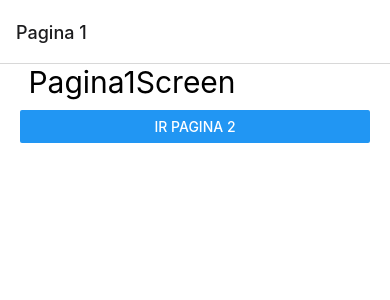
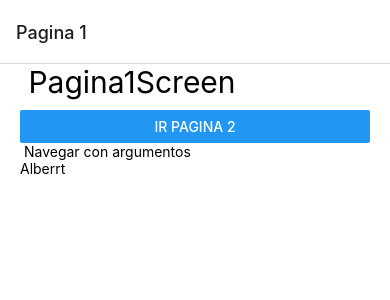
Before and after one commit to johan50693/react_native_navegation, a React Native app: screen /Pagina1Screen in a window 390 px wide. Shown: the top 300 px of the page. Built offline with nearby package versions, Linux system fonts and the light colour scheme.

Commit message:
Envio de parameros a las pantallas

```diff
--- a/src/navigator/StackNavigator.tsx
+++ b/src/navigator/StackNavigator.tsx
@@ -4,6 +4,7 @@
 import { Pagina2Screen } from '../screens/Pagina2Screen';
 import { Pagina3Screen } from '../screens/Pagina3Screen';
 import * as React from 'react';
+import { PersonaScreen } from '../screens/PersonaScreen';
 
 const Stack = createStackNavigator();
 
@@ -23,6 +24,7 @@
       <Stack.Screen name="Pagina1Screen" options={{title: "Pagina 1"}} component={Pagina1Screen} />
       <Stack.Screen name="Pagina2Screen" options={{title: "Pagina 2"}} component={Pagina2Screen} />
       <Stack.Screen name="Pagina3Screen" options={{title: "Pagina 3"}} component={Pagina3Screen} />
+      <Stack.Screen name="PersonaScreen" options={{title: "Pagina Persona"}} component={PersonaScreen} />
     </Stack.Navigator>
   );
 };
--- a/src/screens/Pagina1Screen.tsx
+++ b/src/screens/Pagina1Screen.tsx
@@ -3,6 +3,7 @@
 import { View, Text, Button} from 'react-native';
 import {StackScreenProps} from '@react-navigation/stack';
 import { styles } from '../theme/appTheme';
+import { TouchableOpacity } from 'react-native-gesture-handler';
 
 interface Props extends StackScreenProps<any,any>{}
 
@@ -16,6 +17,18 @@
           title="Ir pagina 2"
           onPress={ () => navigation.navigate('Pagina2Screen')}
         />
+
+        <Text> Navegar con argumentos</Text>
+
+        <TouchableOpacity
+          onPress={ () => navigation.navigate('PersonaScreen', {
+            id: 1,
+            nombre: 'Albert'
+          }) }
+        >
+          <Text>Alberrt</Text>
+        </TouchableOpacity>
+
       </View>
   );
 };
--- /dev/null
+++ b/src/screens/PersonaScreen.tsx
@@ -0,0 +1,30 @@
+import React, {useEffect} from 'react';
+import { View, Text } from 'react-native';
+import { styles } from '../theme/appTheme';
+import { StackScreenProps } from '@react-navigation/stack';
+
+
+interface Props extends StackScreenProps <any,any>{};
+
+
+export const PersonaScreen = ( {route, navigation}: Props) => {
+
+  const params = route.params;
+
+  useEffect(() => {
+    navigation.setOptions({
+      title: params?.nombre
+    })
+  }, [])
+
+
+  return (
+      <View style={styles.globalMargin}>
+        <Text style={styles.title} >
+          {
+            JSON.stringify(params,null,3)
+          }
+        </Text>
+      </View>
+  );
+};
```
